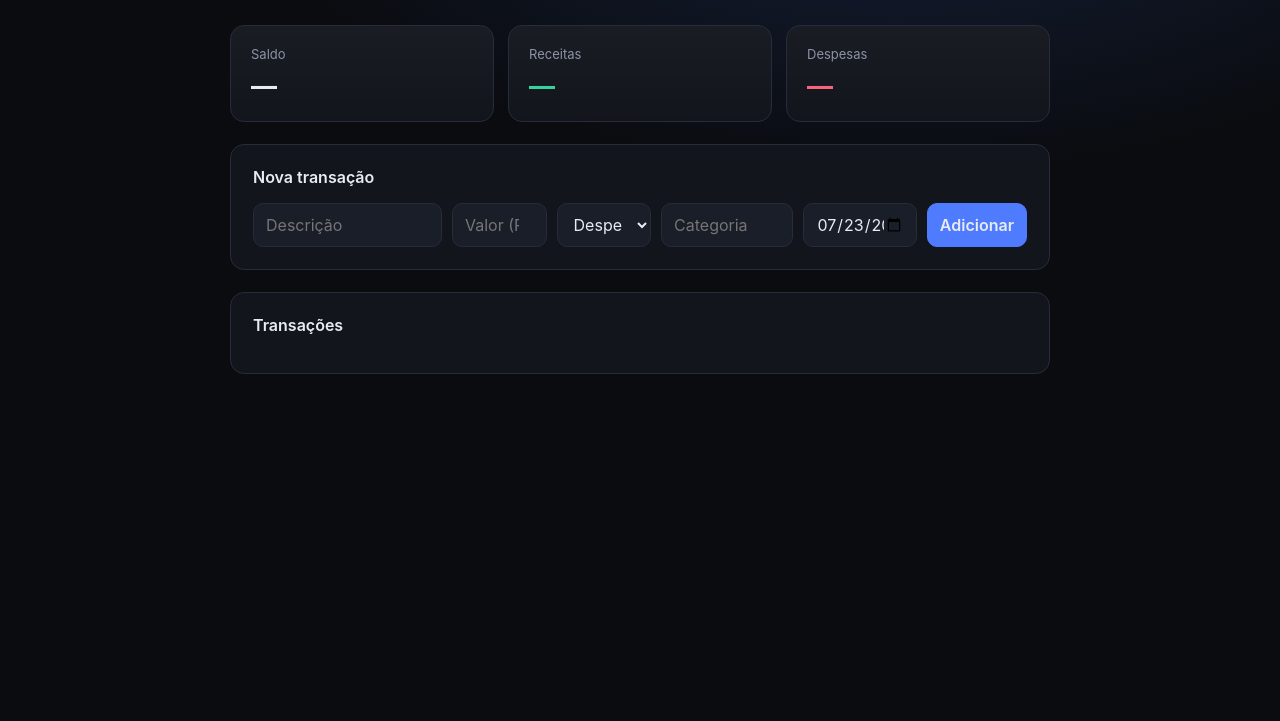
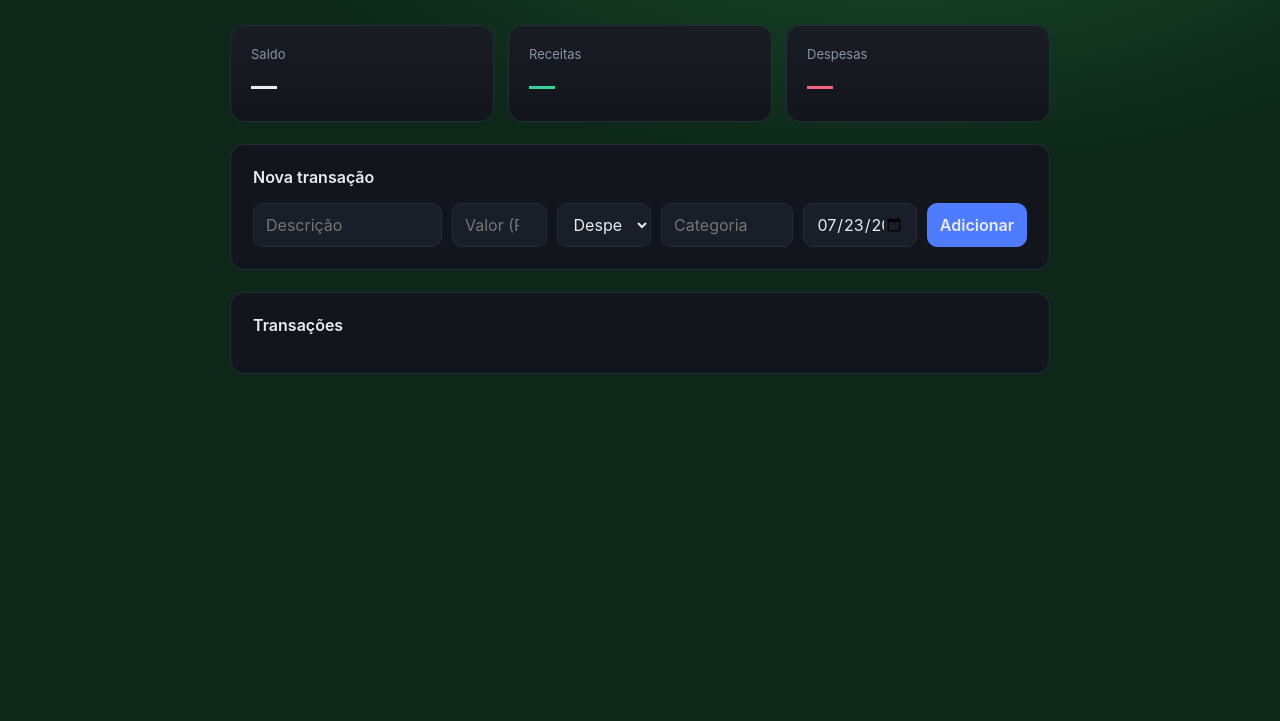
Before and after one commit to andre2654/fintex-wallet, a website: page public/index.html in a window 1280 px wide. Shown: the part 79-800 px from the top of the page. Drawn offline with Linux system fonts and the light colour scheme; no server answers.

Commit message:
coder(wi_dbc0f18306db64bb9af099f66a6a28ecfd5d936999b193ee38c36bc8ee14e3e0): <@U0BJR6U90UF> change the bg of the our app to green
## Restrições do p

```diff
--- a/public/style.css
+++ b/public/style.css
@@ -19,7 +19,7 @@
 
 body {
   font-family: -apple-system, BlinkMacSystemFont, 'Segoe UI', Roboto, sans-serif;
-  background: radial-gradient(1200px 600px at 70% -10%, #16203a 0%, var(--bg) 55%);
+  background: radial-gradient(1200px 600px at 70% -10%, #1a4d2e 0%, #0d2818 55%);
   color: var(--text);
   min-height: 100vh;
 }
```
